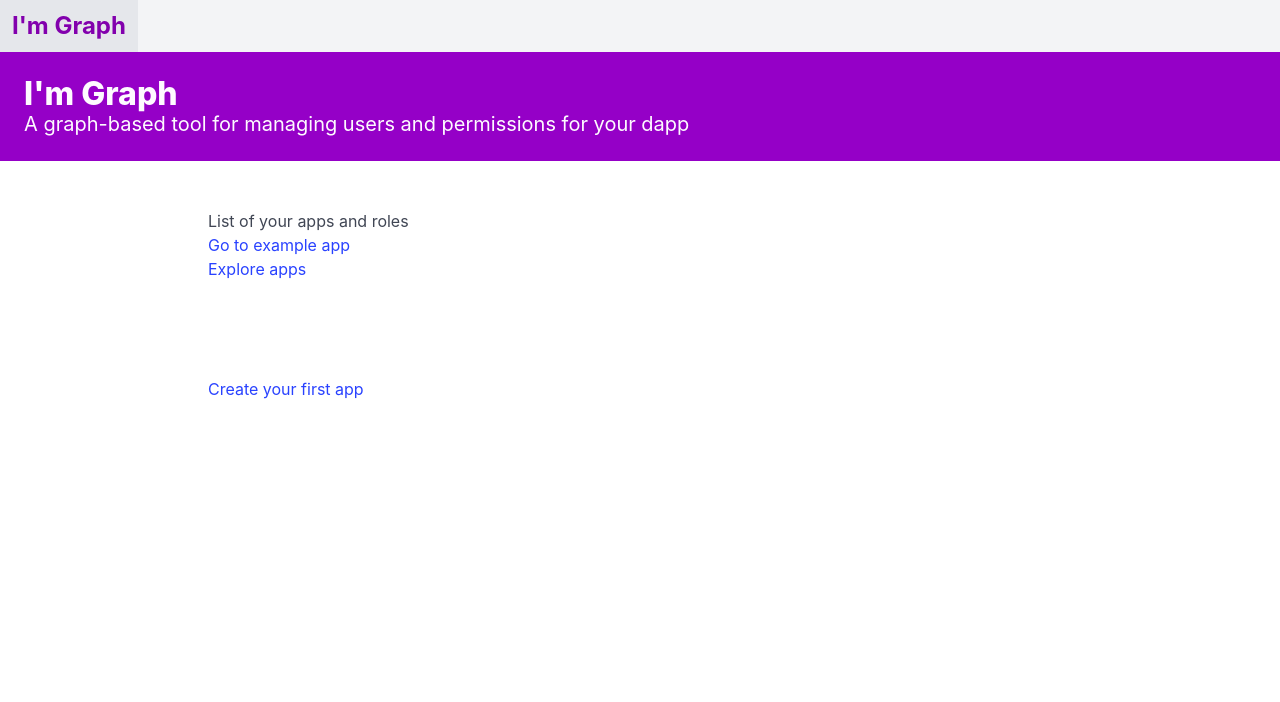
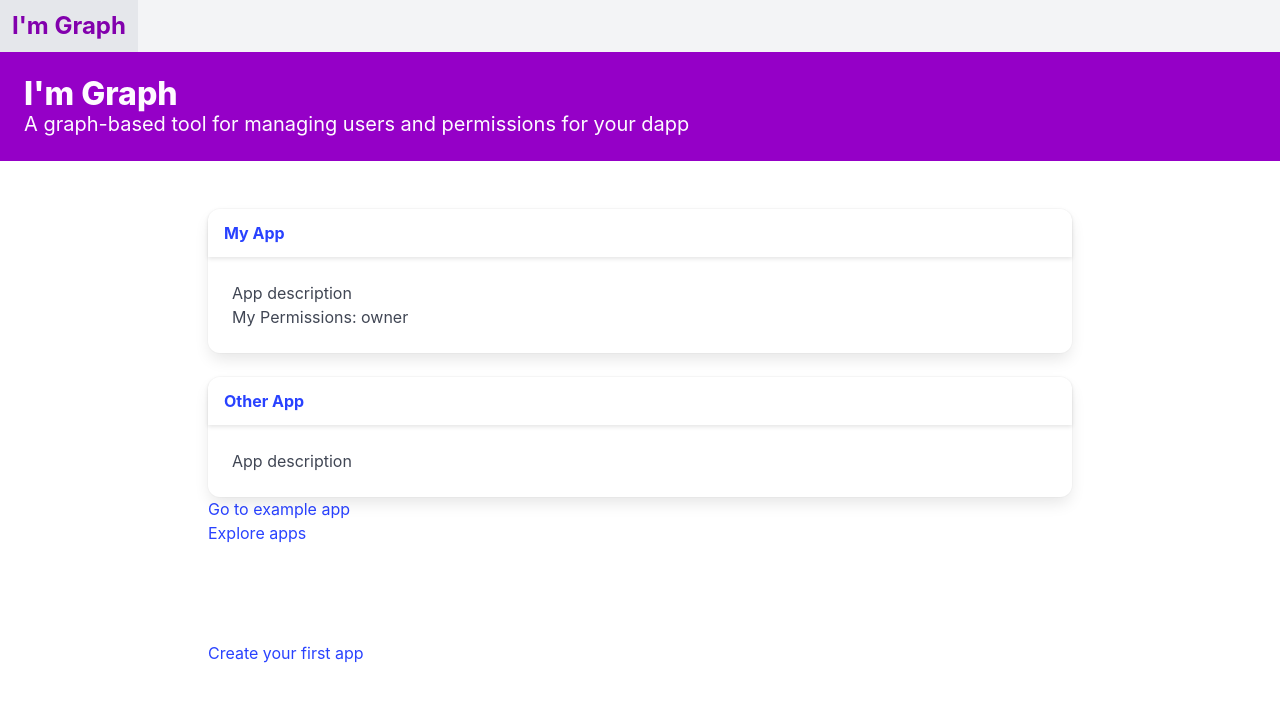
Before and after one commit to mDeisen/ETHCannes2025, a Next.js app in the folder webapp/: page / in a window 1280 px wide. Shown: the top 702 px of the page. Built offline with nearby package versions, Linux system fonts and the light colour scheme.

Commit message:
Add a few components

```diff
--- a/webapp/src/app/page.tsx
+++ b/webapp/src/app/page.tsx
@@ -1,3 +1,4 @@
+import AppsList from "@/components/appsList";
 import Link from "next/link";
 
 export default function Dashboard() {
@@ -15,7 +16,7 @@ export default function Dashboard() {
       </section>
       <div className="container is-max-desktop">
         <section className="section">
-          List of your apps and roles
+          <AppsList/>
           <div>
             <Link href={"/apps/example/users"}>Go to example app</Link>
           </div>
--- /dev/null
+++ b/webapp/src/components/appCard.tsx
@@ -0,0 +1,22 @@
+import { type FC } from "react"
+import { App } from "@/connectors/hypergraph"
+import Link from "next/link";
+
+const AppCard: FC<{app: App}> = ({app}) =>
+    <div className="card">
+        <div className="card-header">
+            <p className="card-header-title">
+                <Link href={`/apps/${app.id}`}> {app.name} </Link>
+            </p>
+        </div>
+        <div className="card-content">
+            <div>
+                App description
+            </div>
+            {app.myPermissions.length > 0 && <div>
+                My Permissions: {app.myPermissions.join("; ")}
+            </div>}
+        </div>
+    </div>
+
+export default AppCard;
--- /dev/null
+++ b/webapp/src/components/appsList.tsx
@@ -0,0 +1,15 @@
+"use client"
+import { type FC } from "react"
+import AppCard from "./appCard";
+import { useApps } from "@/connectors/hypergraph"
+
+const AppsList: FC = () => {
+    const apps = useApps();
+
+    return <div>{apps
+        ? apps.map((app) => <AppCard app={app} key={app.name}/>)
+        : "No apps found"
+    }</div>
+}
+
+export default AppsList;
--- /dev/null
+++ b/webapp/src/connectors/hypergraph.ts
@@ -0,0 +1,59 @@
+import { useState } from "react"
+
+export interface App {
+    name: string
+    id: string
+    myPermissions: string[]
+}
+
+export interface Permission {
+    name: string
+    id: string
+}
+
+export interface Group {
+    name: string,
+    id: string
+}
+
+export function useApps(): App[] | null {
+    return useState([{
+        name: "My App",
+        id: "1234",
+        myPermissions: ["owner"]
+    }, {
+        name: "Other App",
+        id: "abc",
+        myPermissions: []
+    }])[0]
+}
+
+export function useMyApps(): App[] | null {
+    return useState([{
+        name: "My App",
+        id: "1234",
+        myPermissions: ["owner"]
+    }])[0]
+}
+
+export function useApp(): App | null {
+    return useState({
+        name: "My App",
+        id: "1234",
+        myPermissions: ["owner"]
+    })[0]
+}
+
+export function usePermissions(appName: string): Permission[] {
+    return useState([{
+        name: `A Permission for ${appName}`,
+        id: "A"
+    }])[0]
+}
+
+export function useGroups(appName: string): Permission[] {
+    return useState([{
+        name: `Users of ${appName}`,
+        id: "Users"
+    }])[0]
+}
```
Also changed, not shown: webapp/src/app/apps/page.tsx (+5 -2 lines), webapp/src/components/myAppsList.tsx (added, +15 -0 lines), webapp/src/app/apps/[appId]/permissions/permissionsList/index.tsx (added), webapp/src/app/apps/[appId]/permissions/permissionsList/permissionCard.tsx (added), webapp/src/app/apps/[appId]/permissions/rolesList/index.tsx (added), webapp/src/app/apps/[appId]/permissions/rolesList/rolesCard.tsx (added), webapp/src/app/apps/[appId]/users/groupsList/groupCard.tsx (added), webapp/src/app/apps/[appId]/users/groupsList/index.tsx (added), 1 other file (tests, documents, lock files or other folders).
